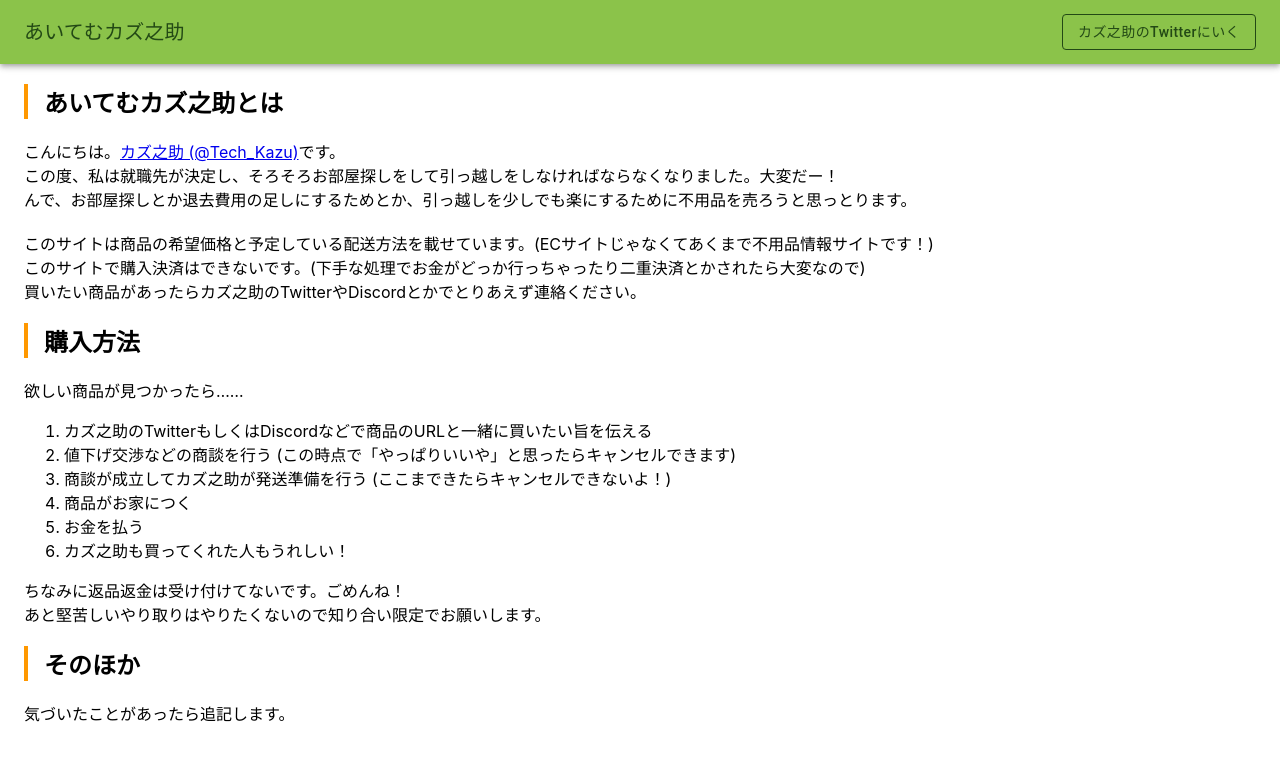
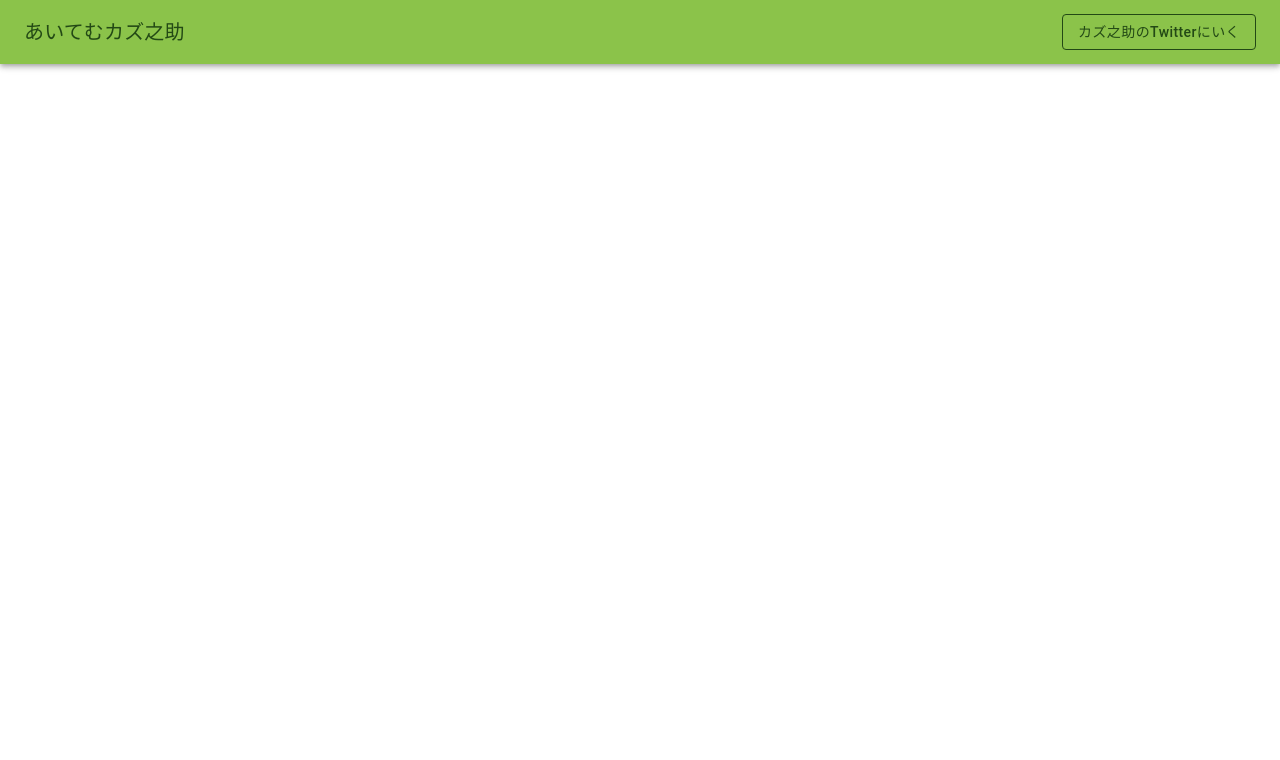
Before and after one commit to kazuki19992/Kazunosuke-item.netlify.app, a React (Create React App) app: page / in a window 1280 px wide. Shown: the top 760 px of the page. Built offline with nearby package versions, Linux system fonts and the light colour scheme.

Commit message:
add React-Router-Dom

```diff
--- a/package.json
+++ b/package.json
@@ -12,6 +12,7 @@
     "react-dom": "^17.0.2",
     "react-responsive-carousel": "^3.2.20",
     "react-router": "^5.2.0",
+    "react-router-dom": "^5.2.0",
     "react-scripts": "4.0.3",
     "web-vitals": "^1.0.1"
   },
--- a/src/App.js
+++ b/src/App.js
@@ -6,6 +6,7 @@ import { lightGreen, deepOrange } from '@material-ui/core/colors';
 import { Container } from '@material-ui/core';
 import ItemPage from './pages/Item';
 import AboutPage from './pages/About';
+import { BrowserRouter as Router, Route } from 'react-router-dom';
 
 import './App.css';
 
@@ -18,15 +19,17 @@ function App() {
     }
   })
   return (
+    <Router>
       <ThemeProvider theme={theme}>
         <div className="App">
           <Appbar />
           <Container>
-          {/* <ItemPage /> */}
-          <AboutPage />
+            <Route path="/Item/:id" component={ItemPage} />
+            <Route path="/About" component={AboutPage} />
           </Container>
         </div>
       </ThemeProvider>
+    </Router>
   );
 }
 
```
Also changed, not shown: 1 other file (tests, documents, lock files or other folders). Lines whose indentation alone changed are shown as unchanged.
